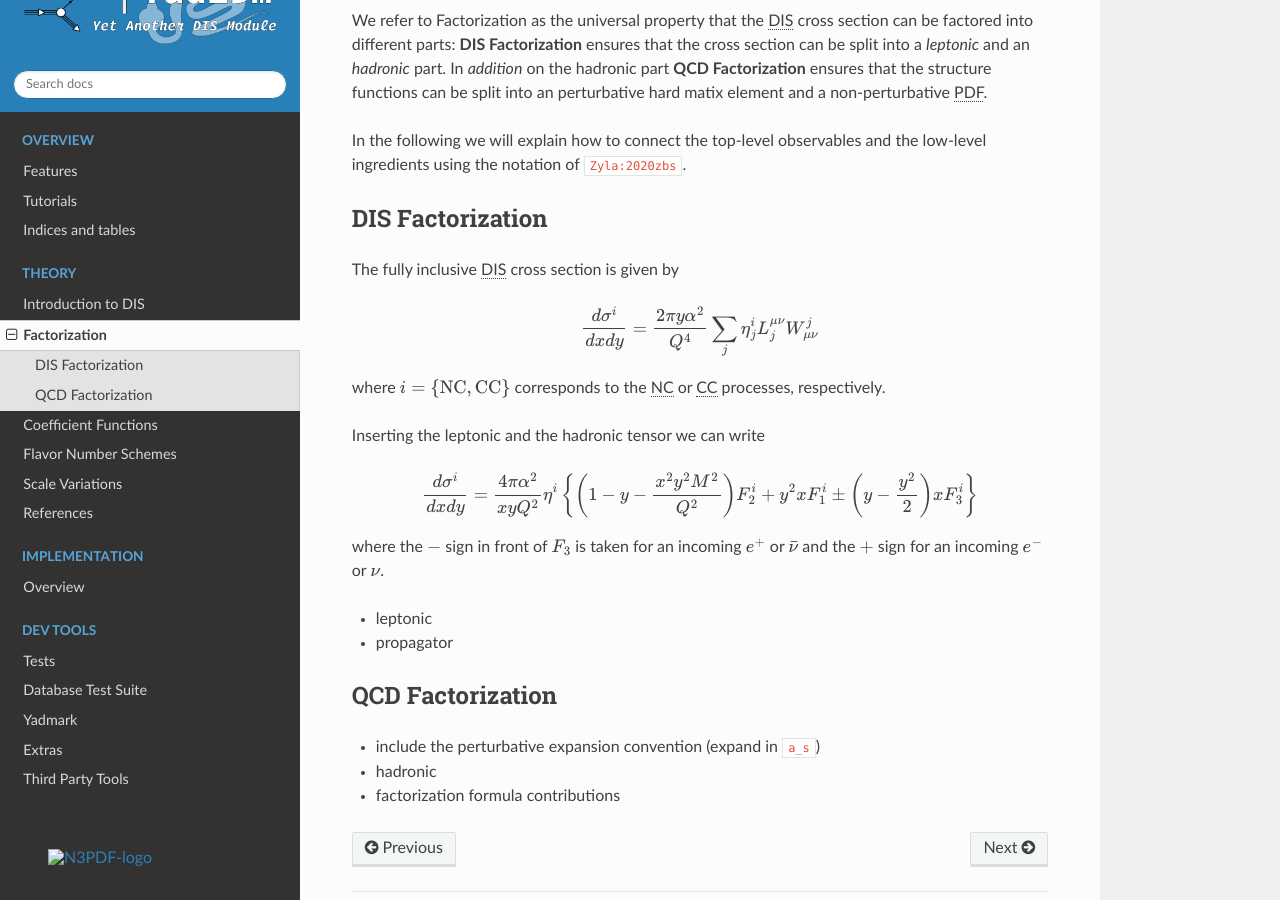
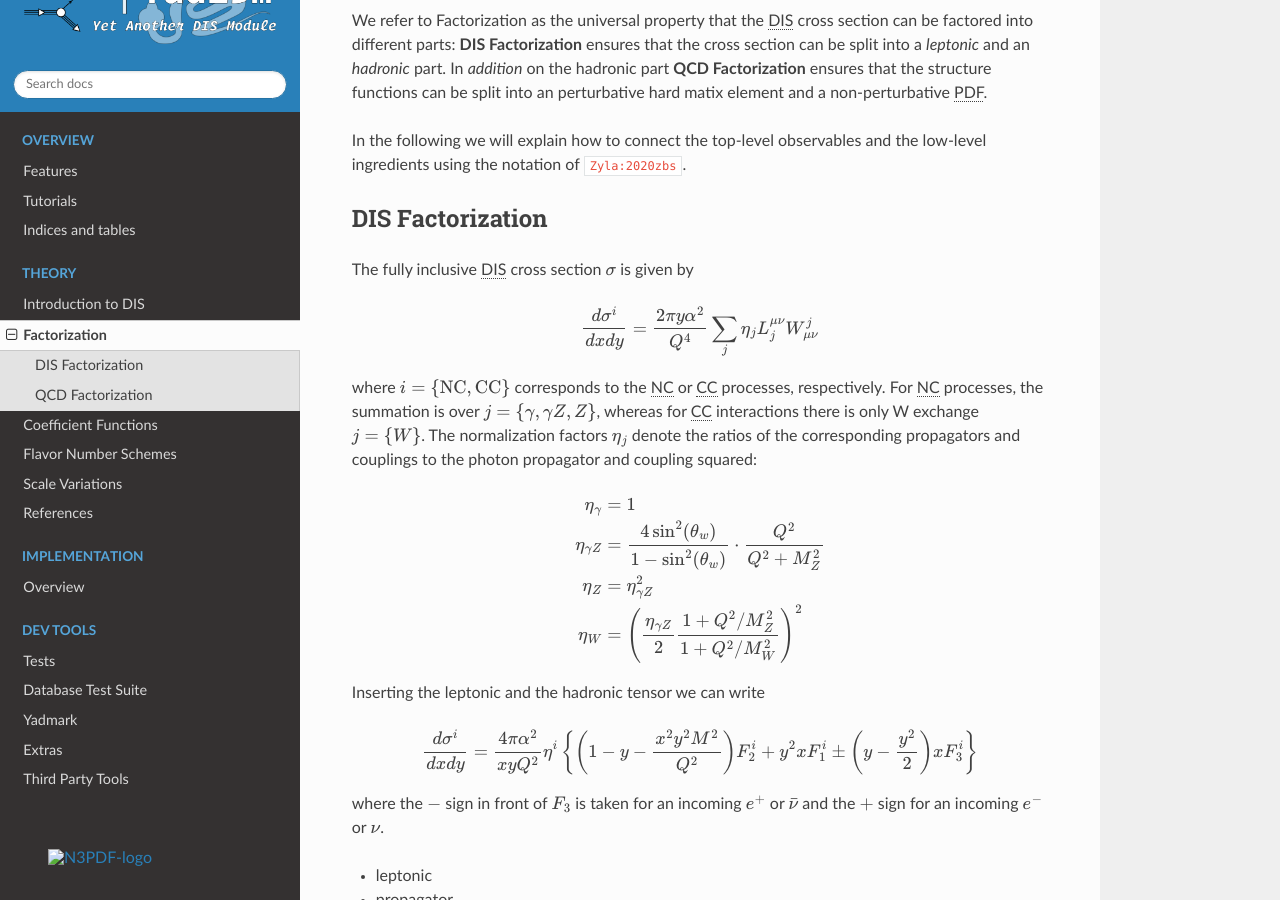
Before and after one commit to NNPDF/yadism, a Sphinx documentation site: the page built from docs/sphinx/source/theory/fact.rst, in a window 1280 px wide and 900 px high, scrolled down 276 px. Built offline with Sphinx 7.4.7 and the Read the Docs theme 2.0.0, drawn with Linux system fonts in a browser that asks for light colours; pages that are not in the unit, such as notebooks, are missing from menus; the version number could not be read and is left out; cross-references to code outside the pages are shown as plain code.

Commit message:
Improve doc: fact

```diff
--- a/docs/sphinx/source/theory/fact.rst
+++ b/docs/sphinx/source/theory/fact.rst
@@ -19,12 +19,22 @@ low-level ingredients using the notation of :cite:`Zyla:2020zbs`.
 DIS Factorization
 -----------------
 
-The fully inclusive |DIS| cross section is given by
+The fully inclusive |DIS| cross section :math:`\sigma` is given by
 
 .. math ::
-    \frac{d\sigma^i}{dx dy} = \frac{2\pi y \alpha^2}{Q^4} \sum_j \eta_j^i L^{\mu\nu}_j W_{\mu\nu}^j
+    \frac{d\sigma^i}{dx dy} = \frac{2\pi y \alpha^2}{Q^4} \sum_j \eta_j L^{\mu\nu}_j W_{\mu\nu}^j
 
 where :math:`i = \{\text{NC}, \text{CC}\}` corresponds to the |NC| or |CC| processes, respectively.
+For |NC| processes, the summation is over :math:`j=\{\gamma,\gamma Z,Z\}`,
+whereas for |CC| interactions there is only W exchange :math:`j=\{W\}`.
+The normalization factors :math:`\eta_j` denote the ratios of the corresponding propagators and
+couplings to the photon propagator and coupling squared:
+
+.. math ::
+    \eta_\gamma &= 1\\
+    \eta_{\gamma Z} &= \frac{4\sin^2(\theta_w)}{1 - \sin^2(\theta_w)} \cdot \frac{Q^2}{Q^2 + M_Z^2}\\
+    \eta_{Z} &= \eta_{\gamma Z}^2\\
+    \eta_W &= \left(\frac{\eta_{\gamma Z}}{2} \frac{1 + Q^2/M_Z^2}{1 + Q^2/M_W^2}\right)^2
 
 Inserting the leptonic and the hadronic tensor we can write
 
```
